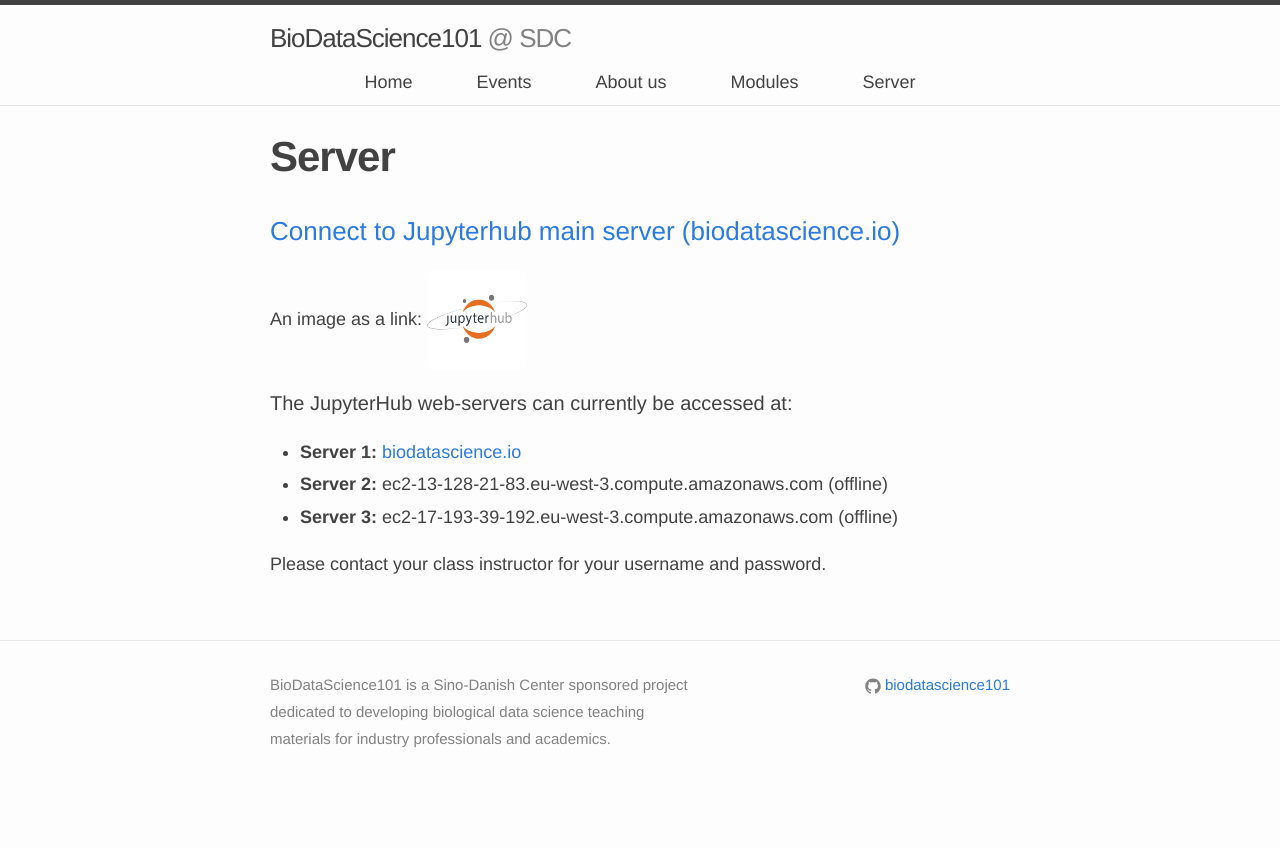
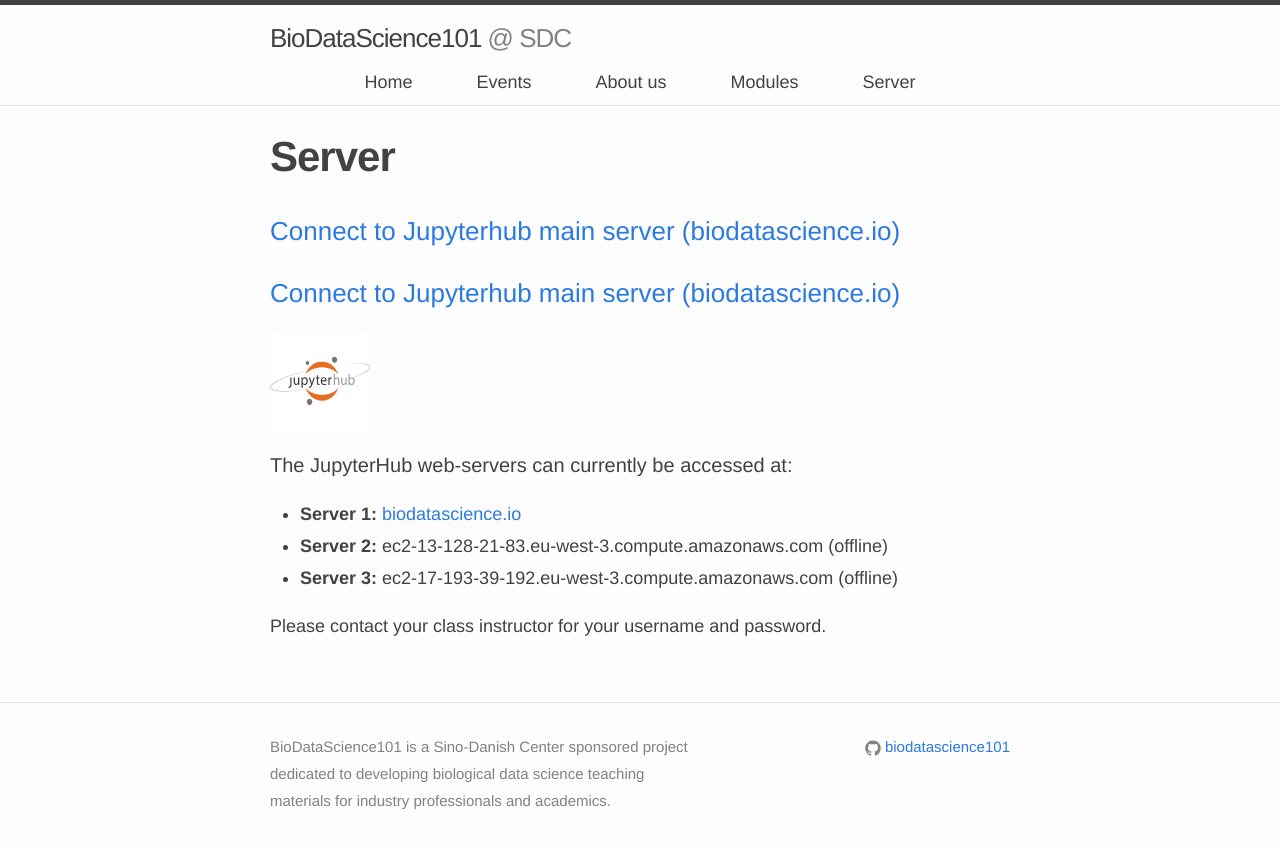
Before and after one commit to biodatascience101/BioDataScience101.github.io, a Jekyll site: the page built from _pages/server/index.md, in a window 1280 px wide. Shown: the top 848 px of the page. Built offline with Jekyll 4.4.1, drawn with Linux system fonts in a browser that asks for light colours; nearby versions of some CDN libraries.

Commit message:
Update index.md

```diff
--- a/_pages/server/index.md
+++ b/_pages/server/index.md
@@ -9,7 +9,8 @@
 <h3> <a href="https://www.biodatascience.io">Connect to Jupyterhub main server (biodatascience.io)</a> </h3>
 
 <p>
-An image as a link: <a href="https://www.biodatascience.io">
+<h3> <a href="https://www.biodatascience.io">Connect to Jupyterhub main server (biodatascience.io)</a> </h3>
+<a href="https://www.biodatascience.io">
 <img  src="{{ 'JH.png' | prepend: site.images_dir | prepend: site.baseurl }}" width="100" height="100">
 </a>
 </p>
```
